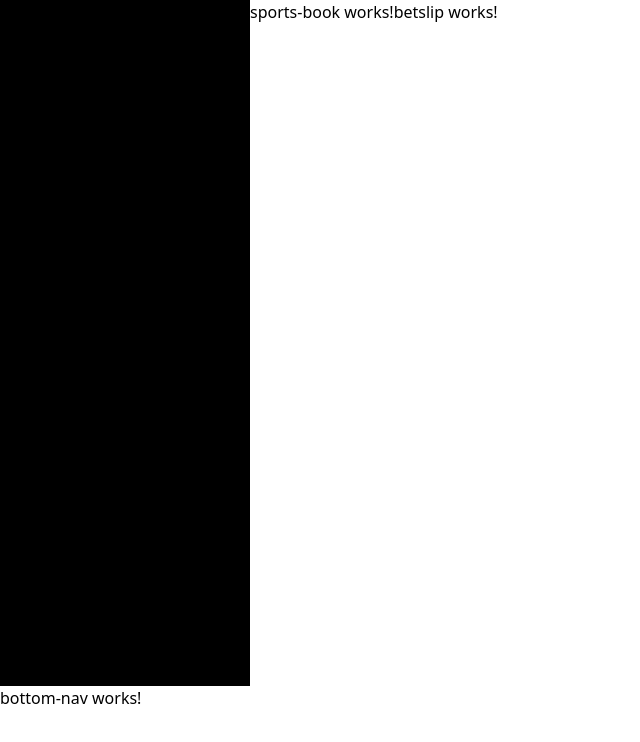
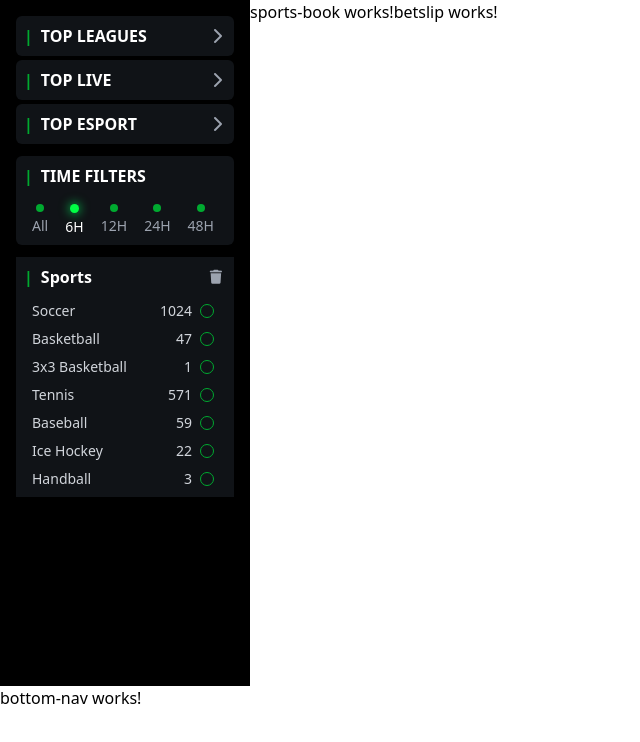
Before and after one commit to faizan99904/FlashExch, an Angular app: page / in a window 1280 px wide. Shown: the top 742 px of the page, without its empty margins (0-640 px from the left). Built offline with nearby package versions, Linux system fonts and the light colour scheme.

Commit message:
ad fontawsome and working on sidebar

```diff
--- a/angular.json
+++ b/angular.json
@@ -27,7 +27,9 @@
               }
             ],
             "styles": [
-              "src/styles.css"
+              "src/styles.css",
+              "node_modules/@fortawesome/fontawesome-free/css/all.min.css"
+
             ],
             "scripts": []
           },
@@ -85,7 +87,8 @@
               }
             ],
             "styles": [
-              "src/styles.css"
+              "src/styles.css",
+               "node_modules/@fortawesome/fontawesome-free/css/all.min.css"
             ],
             "scripts": []
           }
--- a/package.json
+++ b/package.json
@@ -17,6 +17,7 @@
     "@angular/platform-browser": "^19.2.0",
     "@angular/platform-browser-dynamic": "^19.2.0",
     "@angular/router": "^19.2.0",
+    "@fortawesome/fontawesome-free": "^6.7.2",
     "rxjs": "~7.8.0",
     "tslib": "^2.3.0",
     "zone.js": "~0.15.0"
--- a/src/shared/sidebar/sidebar.component.html
+++ b/src/shared/sidebar/sidebar.component.html
@@ -1,3 +1,137 @@
-<div class="w-[250px] bg-black h-[calc(100dvh-114px)] max-md:absolute left-[-100%]">
+<div class="w-[250px] bg-black text-white h-[calc(100dvh-114px)] max-md:absolute left-[-100%] p-4 ">
 
-</div>
+
+    <!-- Dropdowns -->
+    <!-- TOP LEAGUES -->
+    <div>
+        <div class="cursor-pointer font-semibold py-2 pl-2 pr-3 bg-[#101317] rounded-md flex items-center justify-between"
+            (click)="toggleDropdown('topLeagues')">
+            <div class="flex items-center space-x-2">
+                <span class="text-[#00aa30] font-bold">|</span>
+                <span>TOP LEAGUES</span>
+            </div>
+            <i class="text-gray-400"
+                [ngClass]="dropdowns['topLeagues'] ? 'fas fa-chevron-down' : 'fas fa-chevron-right'"></i>
+        </div>
+
+        <div *ngIf="dropdowns['topLeagues']" class="pl-4 text-sm mt-2">
+            <div *ngFor="let league of [
+          'FIFA Club World Cup (27)',
+          'UEFA Europa Conference League (6)',
+          'Premier League (10)',
+          'Bundesliga (9)',
+          'Serie A (10)',
+          'Ligue 1 (8)',
+          'MLS (15)',
+          'British Grand Prix 2025 (35)',
+          'Serie A (20)',
+          'ATP - Wimbledon (76)',
+          'WTA - Wimbledon (82)',
+          'MLB (18)',
+          'NFL (37)'
+        ]">
+                 {{ league }}
+            </div>
+        </div>
+    </div>
+
+    <!-- TOP LIVE -->
+    <div>
+        <div class="cursor-pointer font-semibold py-2 pl-2 pr-3 bg-[#101317] rounded-md flex items-center justify-between mt-1"
+            (click)="toggleDropdown('topLive')">
+            <div class="flex items-center space-x-2">
+                <span class="text-[#00aa30] font-bold">|</span>
+                <span>TOP LIVE</span>
+            </div>
+            <i class="text-gray-400"
+                [ngClass]="dropdowns['topLive'] ? 'fas fa-chevron-down' : 'fas fa-chevron-right'"></i>
+        </div>
+
+        <div *ngIf="dropdowns['topLive']" class="pl-4 text-sm mt-2 text-gray-400">
+            No live games
+        </div>
+    </div>
+
+    <!-- TOP ESPORT -->
+    <div>
+        <div class="cursor-pointer font-semibold py-2 pl-2 pr-3 bg-[#101317] rounded-md flex items-center justify-between mt-1"
+            (click)="toggleDropdown('topEsport')">
+            <div class="flex items-center space-x-2">
+                <span class="text-[#00aa30] font-bold">|</span>
+                <span>TOP ESPORT</span>
+            </div>
+            <i class="text-gray-400"
+                [ngClass]="dropdowns['topEsport'] ? 'fas fa-chevron-down' : 'fas fa-chevron-right'"></i>
+        </div>
+
+        <div *ngIf="dropdowns['topEsport']" class="pl-4 text-sm mt-2 text-gray-400">
+            No esports data
+        </div>
+    </div>
+
+    <!-- TIME FILTERS Section -->
+    <div class="mt-3 py-2 pl-2 pr-3 bg-[#101317] rounded-md">
+        <!-- Header bar -->
+        <div class=" flex items-center justify-between font-semibold">
+            <div class="flex items-center space-x-2">
+                <span class="text-[#00aa30] font-bold">|</span>
+                <span>TIME FILTERS</span>
+            </div>
+        </div>
+
+        <!-- Time filter options -->
+        <div class="flex justify-between mt-4 px-2">
+            <label *ngFor="let time of ['All', '6H', '12H', '24H', '48H']"
+                class="flex flex-col items-center cursor-pointer text-sm">
+                <!-- Custom Radio Dot -->
+                <div class=" rounded-full mb-1 transition-all duration-200" [ngClass]="{
+            'bg-[#00ff44] shadow-[0_0_10px_2px_rgba(0,255,100,0.5)] w-[9px] h-[9px]': timeFilter === time,
+            'bg-[#00aa30] w-2 h-2': timeFilter !== time
+          }"></div>
+
+                <!-- Label -->
+                <span [ngClass]="{
+            'text-white ': timeFilter === time,
+            'text-gray-400': timeFilter !== time
+          }">
+                    {{ time }}
+                </span>
+
+                <!-- Hidden actual input (still needed for form binding) -->
+                <input type="radio" name="time" [value]="time" [(ngModel)]="timeFilter" class="hidden" />
+            </label>
+        </div>
+    </div>
+
+
+
+    <!-- SPORTS -->
+    <div class="mt-3 py-2 pl-2 pr-3 bg-[#101317] ">
+        <!-- Header bar -->
+        <div class="rounded-md flex items-center justify-between font-semibold">
+            <div class="flex items-center space-x-2">
+                <span class="text-[#00aa30] font-bold">|</span>
+                <span>Sports</span>
+            </div>
+            <button (click)="resetSports()" class="text-gray-300 hover:text-red-500 text-sm">
+                <i class="fas fa-trash text-gray-400"></i>
+            </button>
+        </div>
+
+        <!-- Sports List -->
+        <div class="mt-3 space-y-2 px-2">
+            <div *ngFor="let sport of sports" class="flex items-center justify-between text-sm text-gray-300">
+                <!-- Left: Sport Name -->
+                <div class="flex items-center space-x-2">
+                    <span>{{ sport.name }}</span>
+                </div>
+
+                <!-- Right: Count and Green Checkbox Disc -->
+                <div class="flex items-center space-x-2">
+                    <span>{{ sport.count }}</span>
+                    <input type="checkbox" [(ngModel)]="sport.selected"
+                        class="appearance-none w-3.5 h-3.5 rounded-full bg-[#101317] border border-[#00aa30] checked:bg-[#00aa30] cursor-pointer transition" />
+                </div>
+            </div>
+        </div>
+    </div>
--- a/src/shared/sidebar/sidebar.component.ts
+++ b/src/shared/sidebar/sidebar.component.ts
@@ -1,11 +1,42 @@
+import { CommonModule } from '@angular/common';
 import { Component } from '@angular/core';
+import { FormsModule } from '@angular/forms';
 
 @Component({
   selector: 'app-sidebar',
-  imports: [],
+  imports: [CommonModule,FormsModule],
   templateUrl: './sidebar.component.html',
   styleUrl: './sidebar.component.css'
 })
 export class SidebarComponent {
+  dropdowns: { [key: string]: boolean } = {
+    topLeagues: false,
+    topLive: false,
+    topEsport: false
+  };
 
+
+  timeFilter = '6H';
+
+  sports = [
+    { name: 'Soccer', count: 1024, selected: false },
+    { name: 'Basketball', count: 47, selected: false },
+    { name: '3x3 Basketball', count: 1, selected: false },
+    { name: 'Tennis', count: 571, selected: false },
+    { name: 'Baseball', count: 59, selected: false },
+    { name: 'Ice Hockey', count: 22, selected: false },
+    { name: 'Handball', count: 3, selected: false }
+  ];
+
+  toggleDropdown(name: string) {
+    this.dropdowns[name] = !this.dropdowns[name];
+  }
+
+  setTimeFilter(filter: string) {
+    this.timeFilter = filter;
+  }
+
+  resetSports() {
+    this.sports.forEach(s => s.selected = false);
+  }
 }
```
Also changed, not shown: src/styles.css (line endings or trailing spaces), 1 other file (tests, documents, lock files or other folders).
